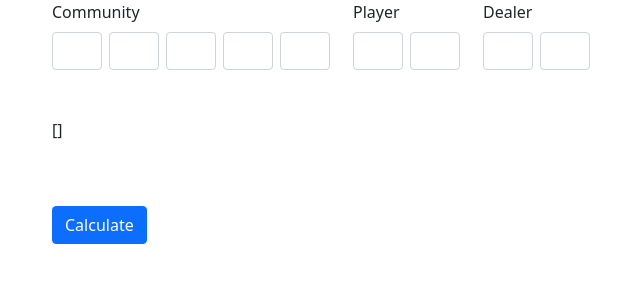
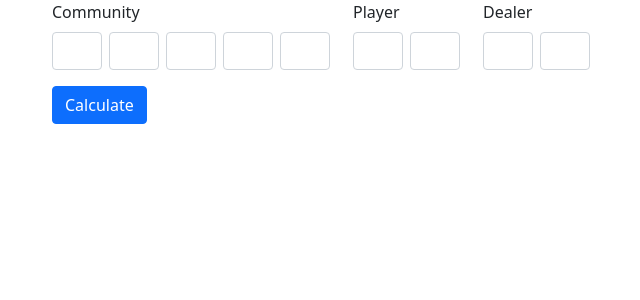
Before and after one commit to arpz2004/poker-calc, an Angular app: page / in a window 1280 px wide. Shown: the top 300 px of the page, without its empty margins (30-670 px from the left). Built offline with nearby package versions, Linux system fonts and the light colour scheme.

Commit message:
Remmoved displaying number notation on ui

```diff
--- a/src/app/app.component.html
+++ b/src/app/app.component.html
@@ -41,9 +41,6 @@
       </div>
     </div>
   </form>
-  <div class="my-5">
-    [{{cardArray}}]
-  </div>
   <button [disabled]="loading" (click)="runUthSimulation()" class="btn btn-primary mt-3">
     <span *ngIf="loading" class="spinner-border spinner-border-sm" role="status" aria-hidden="true"></span>
     Calculate
--- a/src/app/app.component.ts
+++ b/src/app/app.component.ts
@@ -19,7 +19,6 @@ export class AppComponent implements OnInit, OnDestroy {
   loading = false;
   complete: Subject<void> = new Subject();
   simulation?: SimulationResults;
-  cardArray: number[] = [];
 
   constructor(private fb: FormBuilder, private pokerEvalService: PokerEvalService) { }
 
@@ -40,13 +39,6 @@ export class AppComponent implements OnInit, OnDestroy {
         card1: this.createCardControl(''),
         card2: this.createCardControl('')
       })
-    });
-    this.cardForm.valueChanges.pipe(takeUntil(this.complete)).subscribe(val => {
-      const communityCards: string[] = Object.keys(val.community).map(key => val.community[key]);
-      const playerCards: string[] = Object.keys(val.player).map(key => val.player[key]);
-      const dealerCards: string[] = Object.keys(val.dealer).map(key => val.dealer[key]);
-      const cardStrings: string[] = communityCards.concat(playerCards, dealerCards);
-      this.cardArray = cardStrings.map(card => cardNotationToInt(card));
     });
   }
 
```
